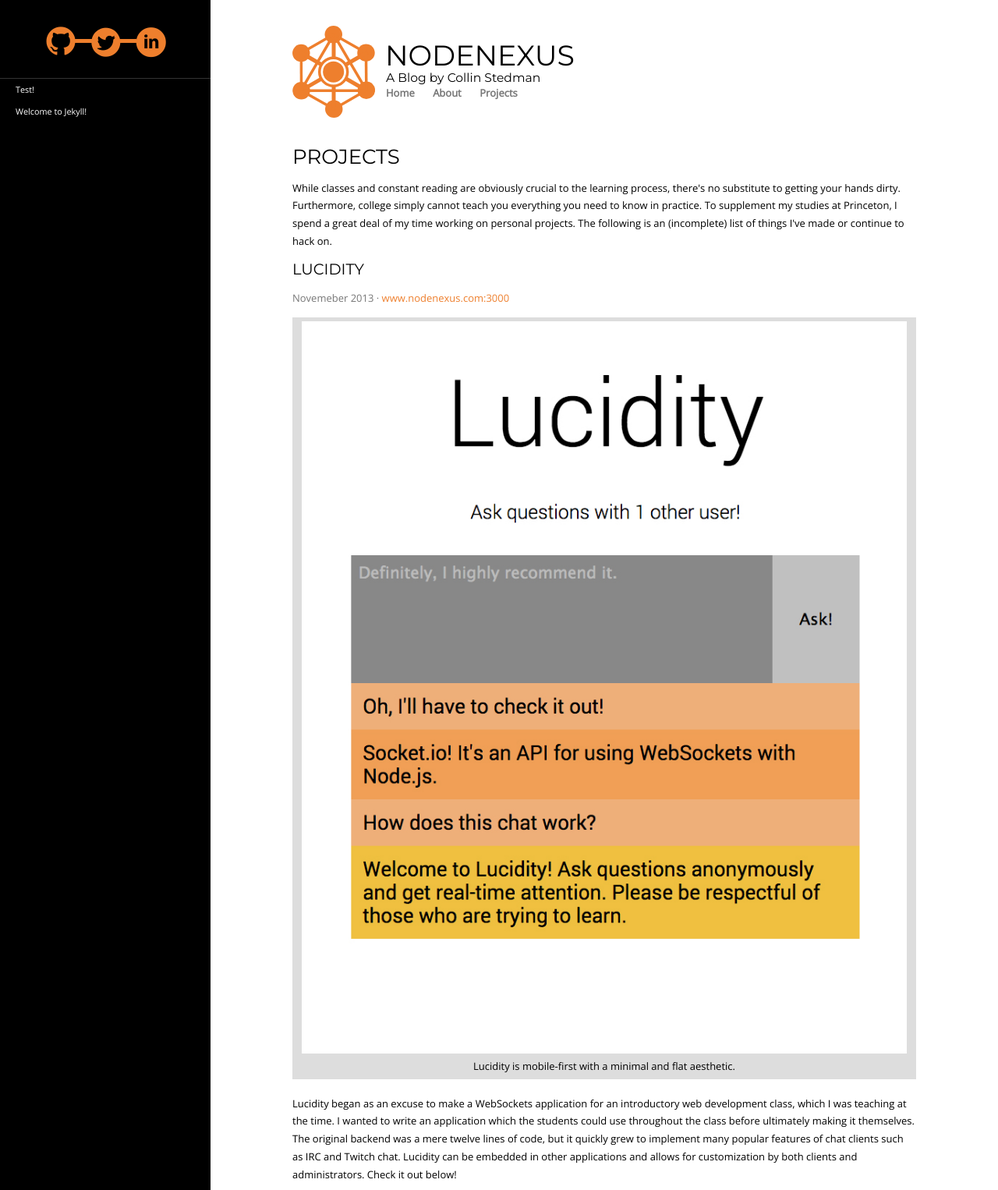
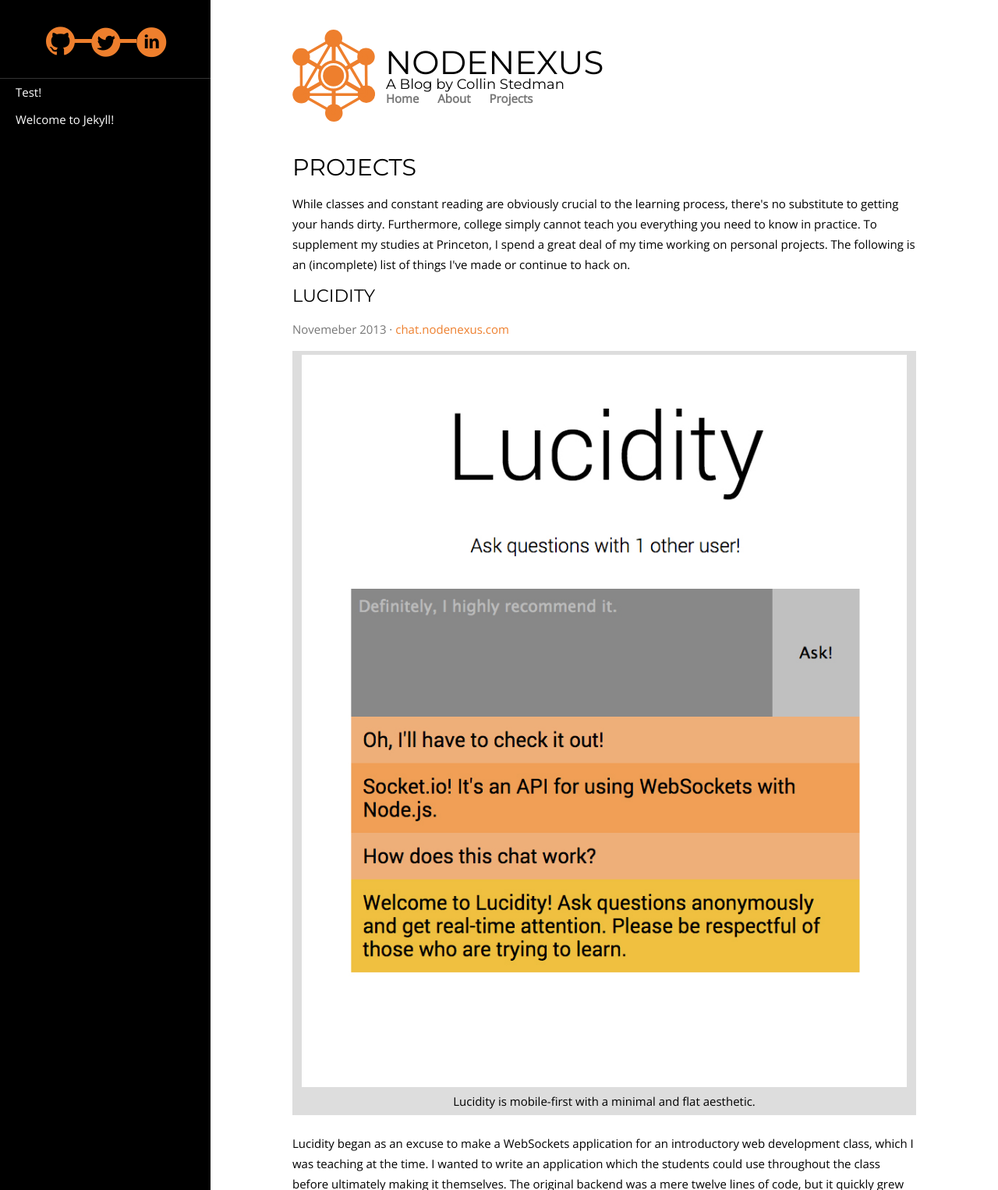
Before and after one commit to kronion/Nodenexus, a Jekyll site: the page built from projects/index.html, in a window 1280 px wide, cut to the strip 0-1526 px from the top of the page. Shown: the whole strip at 78% size. Built offline with Jekyll 4.4.1, drawn with Linux system fonts in a browser that asks for light colours; some web fonts are replaced; Markdown is read by kramdown in place of the engine named in the settings.

Commit message:
Minor style changes all around

```diff
--- a/_layouts/default.html
+++ b/_layouts/default.html
@@ -3,7 +3,7 @@
   <head>
     <meta charset='utf-8'>
     <meta name='author' content='Collin Stedman'>
-    <meta name='viewport' content='width=device-width initial-scale=1'>
+    <meta name='viewport' content='width=device-width initial-scale=1 maximum-scale=1'>
 
     <title>{{ page.title }}</title>
 
--- a/css/main.css
+++ b/css/main.css
@@ -15,13 +15,14 @@
   width: 100%;
   min-width: 320px;
   background: #fff;
-  font-size: small; /* Define all font sizes relatively */
+  font-size: 15px; /* Define all other font sizes relatively */
   font-family: 'Open Sans', Helvetica, Arial, sans-serif;
 }
 
 h1, h2, h3, h4, h5, h6 {
   font-family: 'Montserrat', Helvetica, sans-serif;
   font-weight: 300;
+  line-height: 1em;
 }
 
 figure {
@@ -116,26 +117,30 @@
   color: #fff;
   overflow-y: auto;
 }
-  #menu-content > .pure-menu {
+
+.pure-menu {
   position: absolute;
   top: 100px;
   width: 100%;
-    border: none;
-    background: transparent;
+  border: none !important;
+  background: transparent !important;
 }
   /* Light separating border between menu groups */
-    #menu-content > .pure-menu > ul {
-      font-size: smaller;
+  .pure-menu > ul {
     border-top: 1px solid #333;
   }
+
+  .pure-menu li > a {
+    white-space: initial;
+  }
   /* Menu hover/focus color */
-      #menu-content > .pure-menu li > a:hover,
-      #menu-content > .pure-menu li > a:focus {
+  .pure-menu li > a:hover,
+  .pure-menu li > a:focus {
     background: #333;
     text-decoration: none;
   }
   /* Selected menu item */
-      #menu-content > .pure-menu li > a.pure-menu-selected {
+  .pure-menu li > a.pure-menu-selected {
     background: #555;
   }
 
@@ -297,7 +302,7 @@
   }
   .logo > h3 {
     position: absolute;
-    top: 56px;
+    top: 61px;
     left: 120px;
     font-size: larger;
   }
@@ -323,7 +328,7 @@
 #content {
   display: block;
   margin: 0 auto;
-  padding: 0 5em;
+  padding: 0 4em;
   max-width: 800px;
   line-height: 1.75em;
   overflow: auto; /* This causes div to wrap child margins */
@@ -390,7 +395,7 @@
   text-align: center;
 }
   .pure-paginator .pure-button {
-    padding: .7em 1.2em;
+    padding: .7em 1em;
   }
   .pure-paginator > li > a {
     color: #000;
@@ -462,7 +467,7 @@
 @media (max-width: 480px) {
   .logo {
     width: 270px;
-    font-size: x-small;
+    font-size: 11px;
   }
     .logo svg {
       width: 75px;
@@ -472,13 +477,13 @@
       left: 80px;
     }
     .logo > h3 {
-      top: 44px;
+      top: 50px;
     }
     .pages {
       top: 59px;
     }
 
-  .posts {
+  #content {
     font-size: smaller;
   }
 }
@@ -501,14 +506,10 @@
       line-height: 1.9em;
     }
 
-  .posts {
-    font-size: x-small;
-    line-height: 1.75em;
+  #content {
+    font-size: 11px;
   }
 
-  /* .pure-paginator { */
-  /*   font-size: xx-small; */
-  /* } */
   .button-hidden {
     display: none;
   }
--- a/projects/index.html
+++ b/projects/index.html
@@ -9,7 +9,7 @@
     To supplement my studies at Princeton, I spend a great deal of my time working on personal projects.
     The following is an (incomplete) list of things I've made or continue to hack on.
     <h2>Lucidity</h2>
-    <p class='meta'>Novemeber 2013 &middot; <a href='www.nodenexus.com:3000'>www.nodenexus.com:3000</a></p>
+    <p class='meta'>Novemeber 2013 &middot; <a href='chat.nodenexus.com'>chat.nodenexus.com</a></p>
     <div class='figure-wrap'>
       <figure>
         <img src='/assets/img/lucidity.jpg'/>
@@ -26,7 +26,7 @@
       Check it out below!
     </p>
     <div class='load-in'>
-      <iframe src='http://nodenexus.com:3000' scrolling='no'></iframe>
+      <iframe src='http://chat.nodenexus.com' scrolling='no'></iframe>
     </div>
   </div>
 </div>
```
Also changed, not shown: 1 other file. Lines whose indentation alone changed are shown as unchanged.
